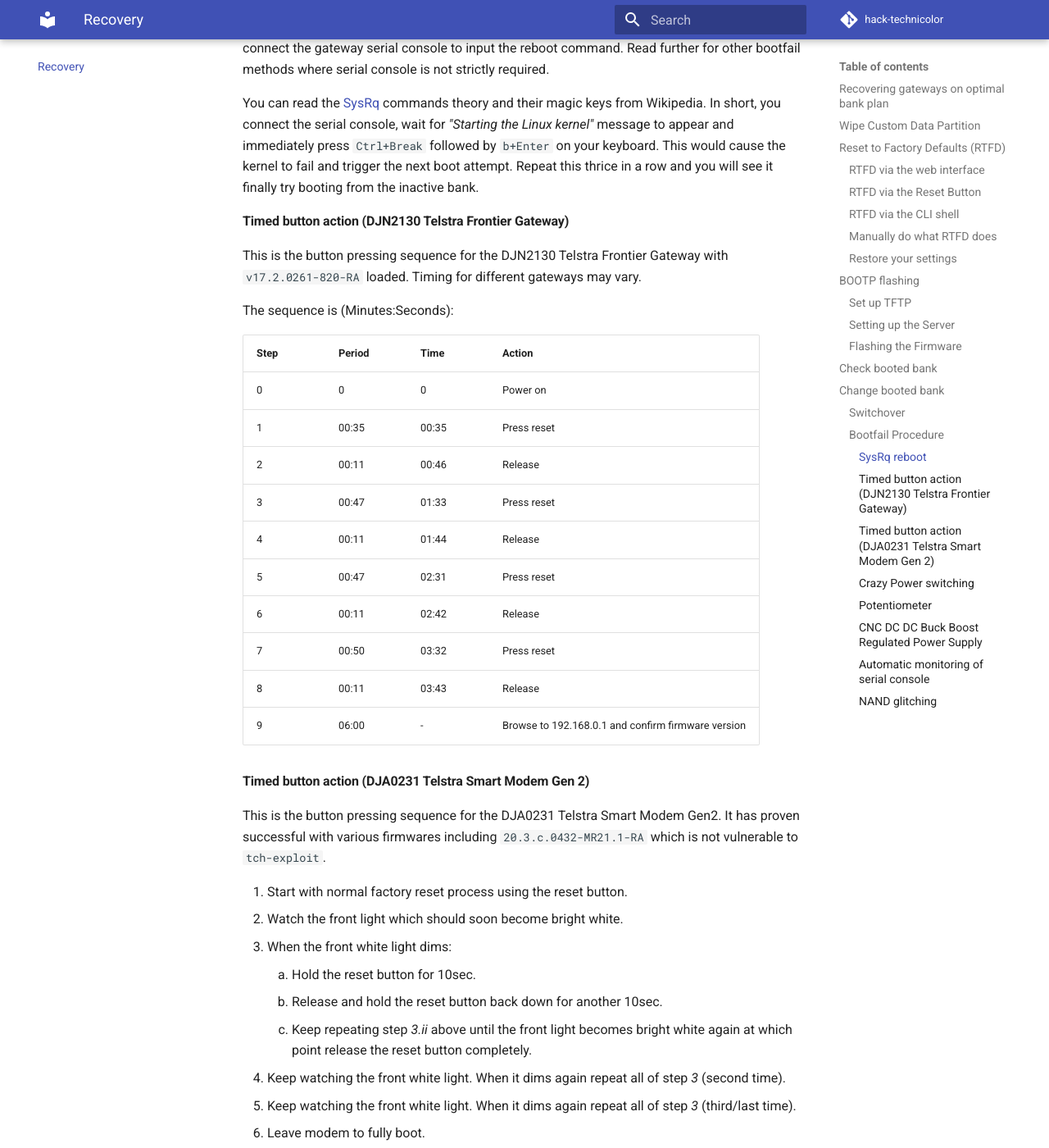
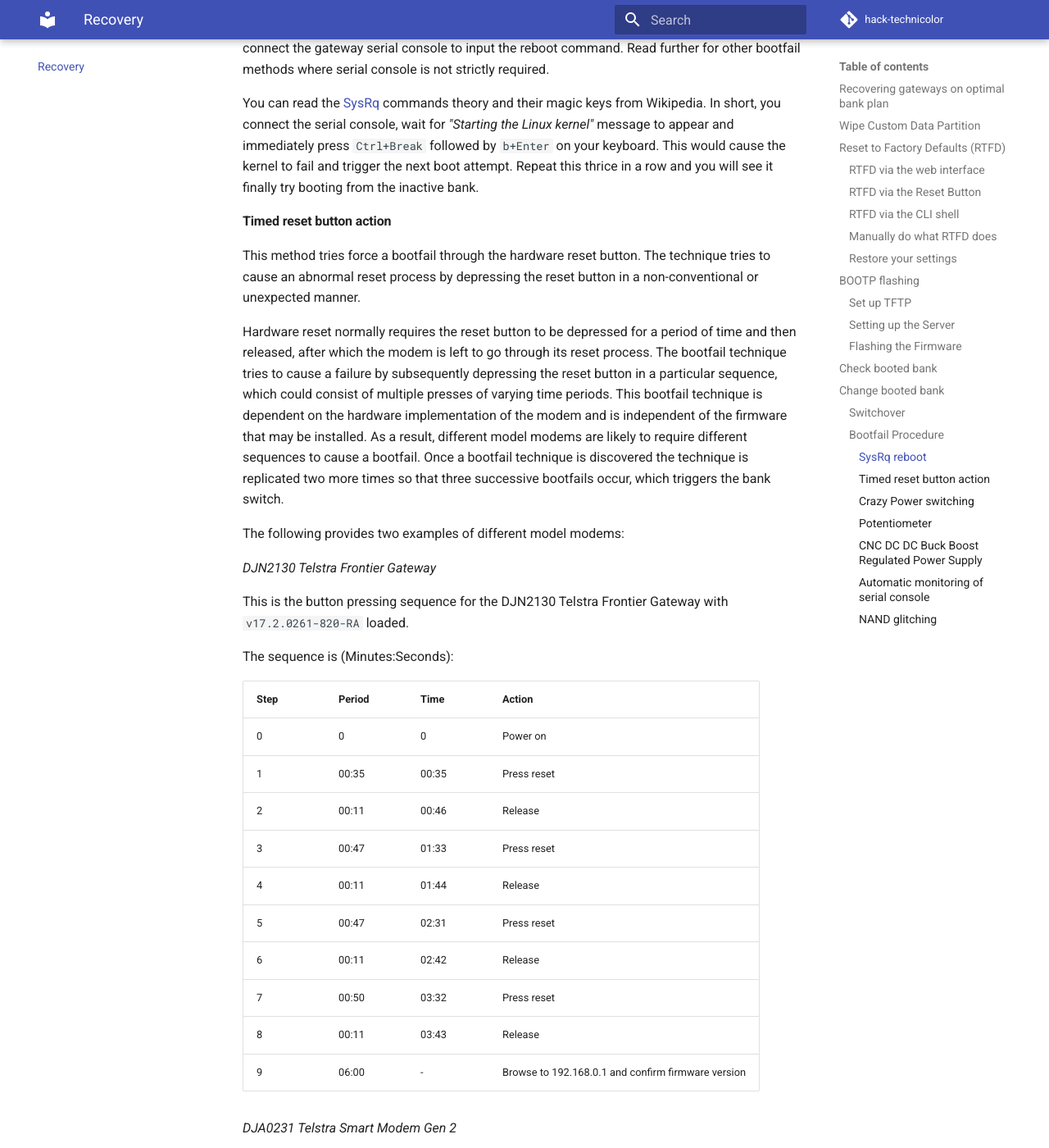
Before and after one commit to hack-technicolor/hack-technicolor, an MkDocs documentation site: the page built from docs/Recovery.md, in a window 1280 px wide and 1400 px high, scrolled down 12589 px. Shown: the whole window at 82% size. Built offline with MkDocs 1.6.1 and Material for MkDocs 9.7.7, drawn with Linux system fonts in a browser that asks for light colours; comment, search, counter and statistics services are not loaded.

Commit message:
Update Recovery.md
Added general introduction for reset button bootfail technique

```diff
--- a/docs/Recovery.md
+++ b/docs/Recovery.md
@@ -311,9 +311,17 @@
 
 You can read the [SysRq](https://en.wikipedia.org/wiki/Magic_SysRq_key) commands theory and their magic keys from Wikipedia. In short, you connect the serial console, wait for _"Starting the Linux kernel"_ message to appear and immediately press `Ctrl+Break` followed by `b+Enter` on your keyboard. This would cause the kernel to fail and trigger the next boot attempt. Repeat this thrice in a row and you will see it finally try booting from the inactive bank.
 
-#### Timed button action (DJN2130 Telstra Frontier Gateway)
+#### Timed reset button action
 
-This is the button pressing sequence for the DJN2130 Telstra Frontier Gateway with `v17.2.0261-820-RA` loaded. Timing for different gateways may vary.
+This method tries force a bootfail through the hardware reset button. The technique tries to cause an abnormal reset process by depressing the reset button in a non-conventional or unexpected manner.
+
+Hardware reset normally requires the reset button to be depressed for a period of time and then released, after which the modem is left to go through its reset process. The bootfail technique tries to cause a failure by subsequently depressing the reset button in a particular sequence, which could consist of multiple presses of varying time periods. This bootfail technique is dependent on the hardware implementation of the modem and is independent of the firmware that may be installed. As a result, different model modems are likely to require different sequences to cause a bootfail. Once a bootfail technique is discovered the technique is replicated two more times so that three successive bootfails occur, which triggers the bank switch.
+
+The following provides two examples of different model modems:
+
+*DJN2130 Telstra Frontier Gateway*
+
+This is the button pressing sequence for the DJN2130 Telstra Frontier Gateway with `v17.2.0261-820-RA` loaded.
 
 The sequence is (Minutes:Seconds):
 
@@ -330,7 +338,7 @@
 | 8    | 00:11  | 03:43 | Release
 | 9    | 06:00  |   -   | Browse to 192.168.0.1 and confirm firmware version
 
-#### Timed button action (DJA0231 Telstra Smart Modem Gen 2)
+*DJA0231 Telstra Smart Modem Gen 2*
 
 This is the button pressing sequence for the DJA0231 Telstra Smart Modem Gen2. It has proven successful with various firmwares including `20.3.c.0432-MR21.1-RA` which is not vulnerable to `tch-exploit`.
 
```
